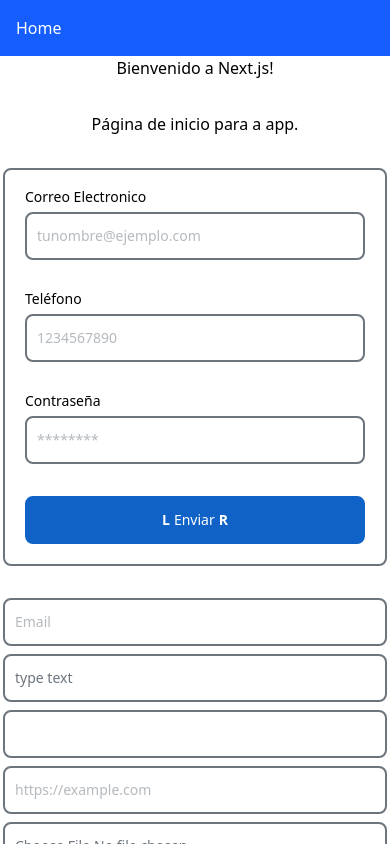
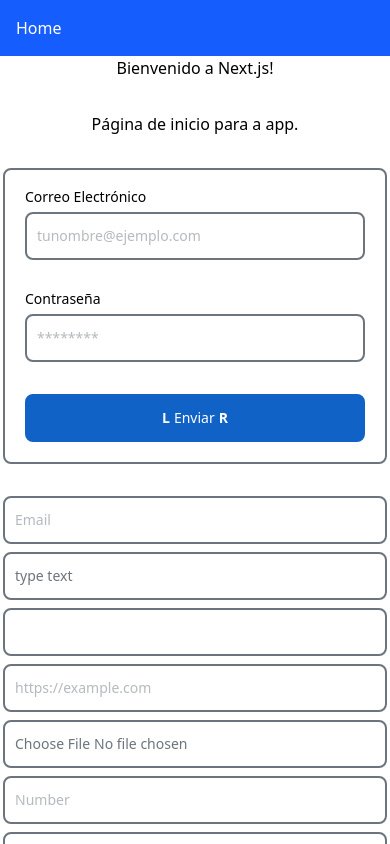
Before and after one commit to PonceGL/real-state, a Next.js app: page / in a window 390 px wide. Shown: the top 844 px of the page. Built offline with nearby package versions, Linux system fonts and the light colour scheme.

Commit message:
refactor(LoginForm): update form schema and remove phone field; improve label text

```diff
--- a/src/components/loginform/index.tsx
+++ b/src/components/loginform/index.tsx
@@ -15,19 +15,10 @@ import {
   Input,
 } from "@/components/ui";
 
-const formSchema = z.object({
+const FORM_SCHEMA = z.object({
   username: z.email({
     message: "Ingresa una dirección de correo electrónico válida.",
   }),
-  phone: z
-    .string()
-    .min(10, {
-      message: "El número de teléfono debe tener al menos 10 dígitos.",
-    })
-    .max(10, {
-      message: "El número de teléfono no puede tener más de 10 dígitos.",
-    })
-    .nonempty({ message: "El número de teléfono es obligatorio." }),
   password: z
     .string()
     .min(6, {
@@ -35,21 +26,19 @@ const formSchema = z.object({
     })
     .max(100, {
       message: "La contraseña no puede tener más de 100 caracteres.",
-    })
-    .nonempty({ message: "La contraseña es obligatoria." }),
+    }),
 });
 
 export function LoginForm() {
-  const form = useForm<z.infer<typeof formSchema>>({
-    resolver: zodResolver(formSchema),
+  const form = useForm<z.infer<typeof FORM_SCHEMA>>({
+    resolver: zodResolver(FORM_SCHEMA),
     defaultValues: {
       username: "",
-      phone: "",
       password: "",
     },
   });
 
-  function onSubmit(values: z.infer<typeof formSchema>) {
+  function onSubmit(values: z.infer<typeof FORM_SCHEMA>) {
     console.log(values);
   }
 
@@ -64,29 +53,11 @@ export function LoginForm() {
           name="username"
           render={({ field }) => (
             <FormItem>
-              <FormLabel>Correo Electronico</FormLabel>
+              <FormLabel>Correo Electrónico</FormLabel>
               <FormControl>
                 <Input
                   type="email"
                   placeholder="tunombre@ejemplo.com"
-                  {...field}
-                />
-              </FormControl>
-              <FormMessage className="text-semantic-error-500" />
-            </FormItem>
-          )}
-        />
-        <FormField
-          control={form.control}
-          name="phone"
-          render={({ field }) => (
-            <FormItem>
-              <FormLabel>Teléfono</FormLabel>
-              <FormControl>
-                <Input
-                  type="tel"
-                  placeholder="1234567890"
-                  maxLength={10}
                   {...field}
                 />
               </FormControl>
--- a/src/components/ui/input.tsx
+++ b/src/components/ui/input/index.tsx
@@ -26,18 +26,18 @@ type InputType =
 
 type InputSize = "default" | "fit";
 
-type HtmlInputPprops = DetailedHTMLProps<
+type HtmlInputProps = DetailedHTMLProps<
   InputHTMLAttributes<HTMLInputElement>,
   HTMLInputElement
 >;
 
-type InputProps = Omit<HtmlInputPprops, "type"> & {
+type InputProps = Omit<HtmlInputProps, "type"> & {
   type?: InputType;
   variant?: InputVariant;
   size?: InputSize;
 };
 
-const inputsVariants = cva(
+const inputVariants = cva(
   "px-2.5 py-3 flex justify-center items-center gap-1 whitespace-nowrap text-sm font-medium border-2 outline-none rounded-lg transition duration-300 hover:shadow focus:outline-none focus:shadow-md",
   {
     variants: {
@@ -69,7 +69,7 @@ function Input({ variant, size, type, ...props }: InputProps) {
   return (
     <input
       className={cn(
-        inputsVariants({
+        inputVariants({
           variant,
           size,
         })
```
